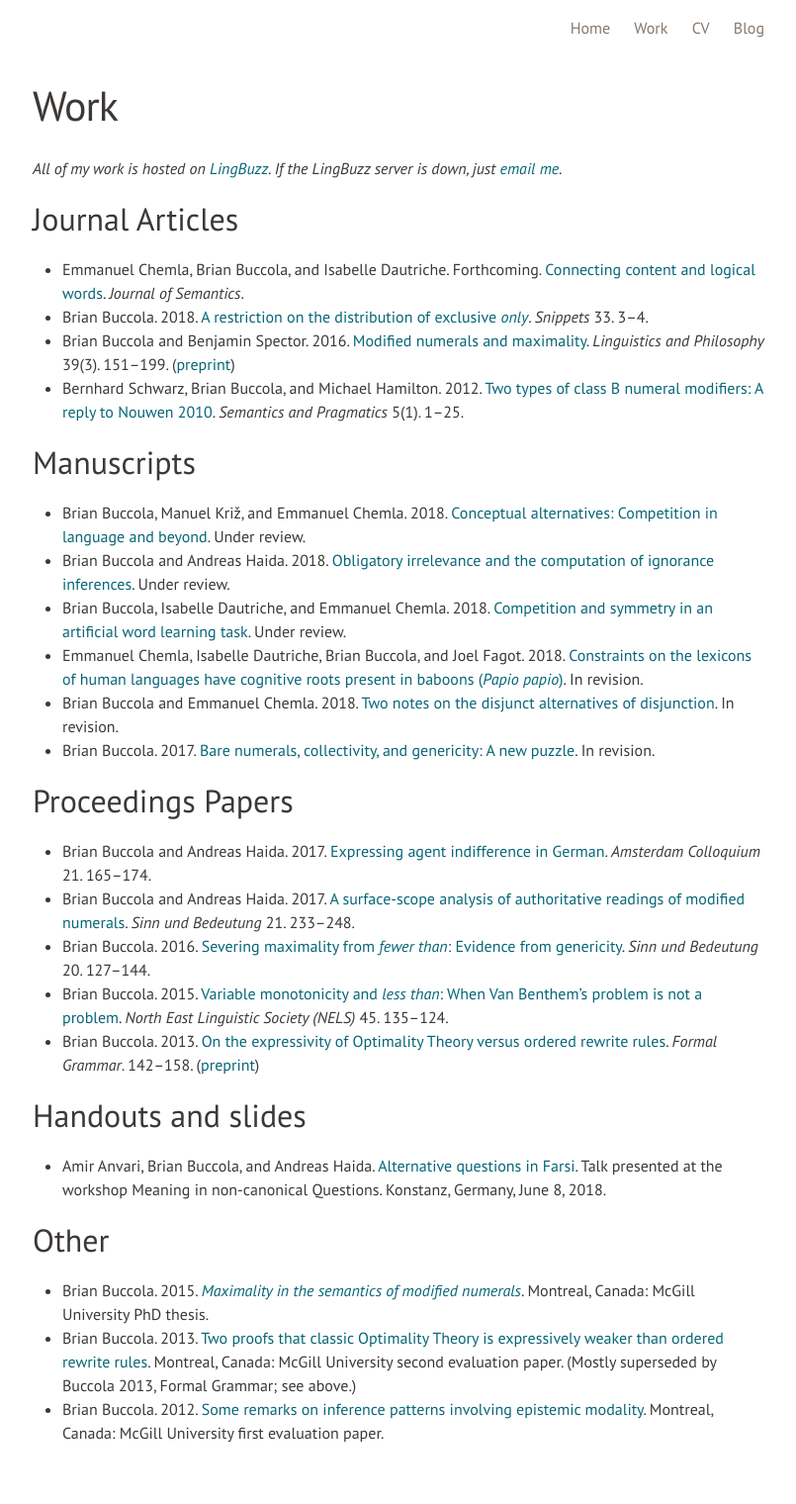
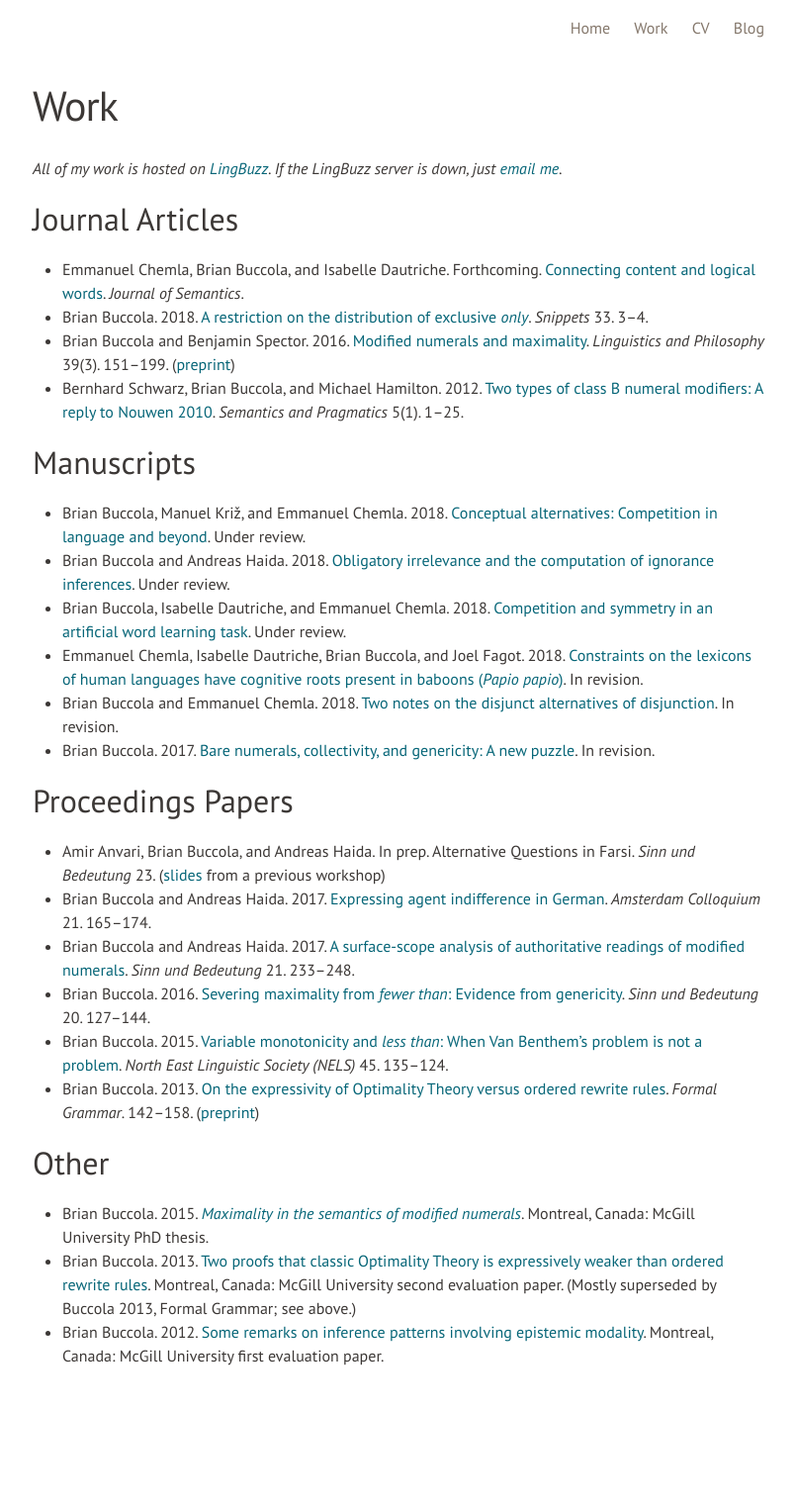
Before and after one commit to brianbuccola/brianbuccola.github.io, a Jekyll site: the page built from work.md, in a window 1280 px wide. Shown: the whole page at 99% size, without its empty margins (237-1042 px from the left). Built offline with Jekyll 4.4.1, drawn with Linux system fonts in a browser that asks for light colours; some web fonts are replaced; after the commit the page ends 1442 px from its top, so only the background shows below that.

Commit message:
Add Sub23 (Farsi questions) paper (in prep.)

```diff
--- a/work.md
+++ b/work.md
@@ -41,24 +41,20 @@ redirect_from: /research.html
 
 ## Proceedings Papers
 
+- Amir Anvari, Brian Buccola, and Andreas Haida. In prep. Alternative Questions in Farsi. *Sinn und Bedeutung* 23. ([slides][miq2018] from a previous workshop)
 - Brian Buccola and Andreas Haida. 2017. [Expressing agent indifference in German][ac2017]. *Amsterdam Colloquium* 21. 165--174.
 - Brian Buccola and Andreas Haida. 2017. [A surface-scope analysis of authoritative readings of modified numerals][sub21]. *Sinn und Bedeutung* 21. 233--248.
 - Brian Buccola. 2016. [Severing maximality from *fewer than*: Evidence from genericity][sub20]. *Sinn und Bedeutung* 20. 127--144.
 - Brian Buccola. 2015. [Variable monotonicity and *less than*: When Van Benthem's problem is not a problem][nels45]. *North East Linguistic Society (NELS)* 45. 135--124.
 - Brian Buccola. 2013. [On the expressivity of Optimality Theory versus ordered rewrite rules][fg-doi]. *Formal Grammar*. 142--158. ([preprint][fg-lb])
 
+[miq2018]: https://drive.google.com/file/d/1di75XXJOFL2iOjQEU_afrsbtGGnsHY8V/view
 [ac2017]: https://ling.auf.net/lingbuzz/003763/current.pdf
 [sub21]: https://ling.auf.net/lingbuzz/003307/current.pdf
 [sub20]: https://ling.auf.net/lingbuzz/002847/current.pdf
 [nels45]: https://ling.auf.net/lingbuzz/002512/current.pdf
 [fg-doi]: https://dx.doi.org/10.1007/978-3-642-39998-5_9
 [fg-lb]: https://ling.auf.net/lingbuzz/002513/current.pdf
-
-## Handouts and slides
-
-- Amir Anvari, Brian Buccola, and Andreas Haida. [Alternative questions in Farsi][miq2018]. Talk presented at the workshop Meaning in non-canonical Questions. Konstanz, Germany, June 8, 2018.
-
-[miq2018]: https://drive.google.com/file/d/1di75XXJOFL2iOjQEU_afrsbtGGnsHY8V/view
 
 ## Other
 
```
